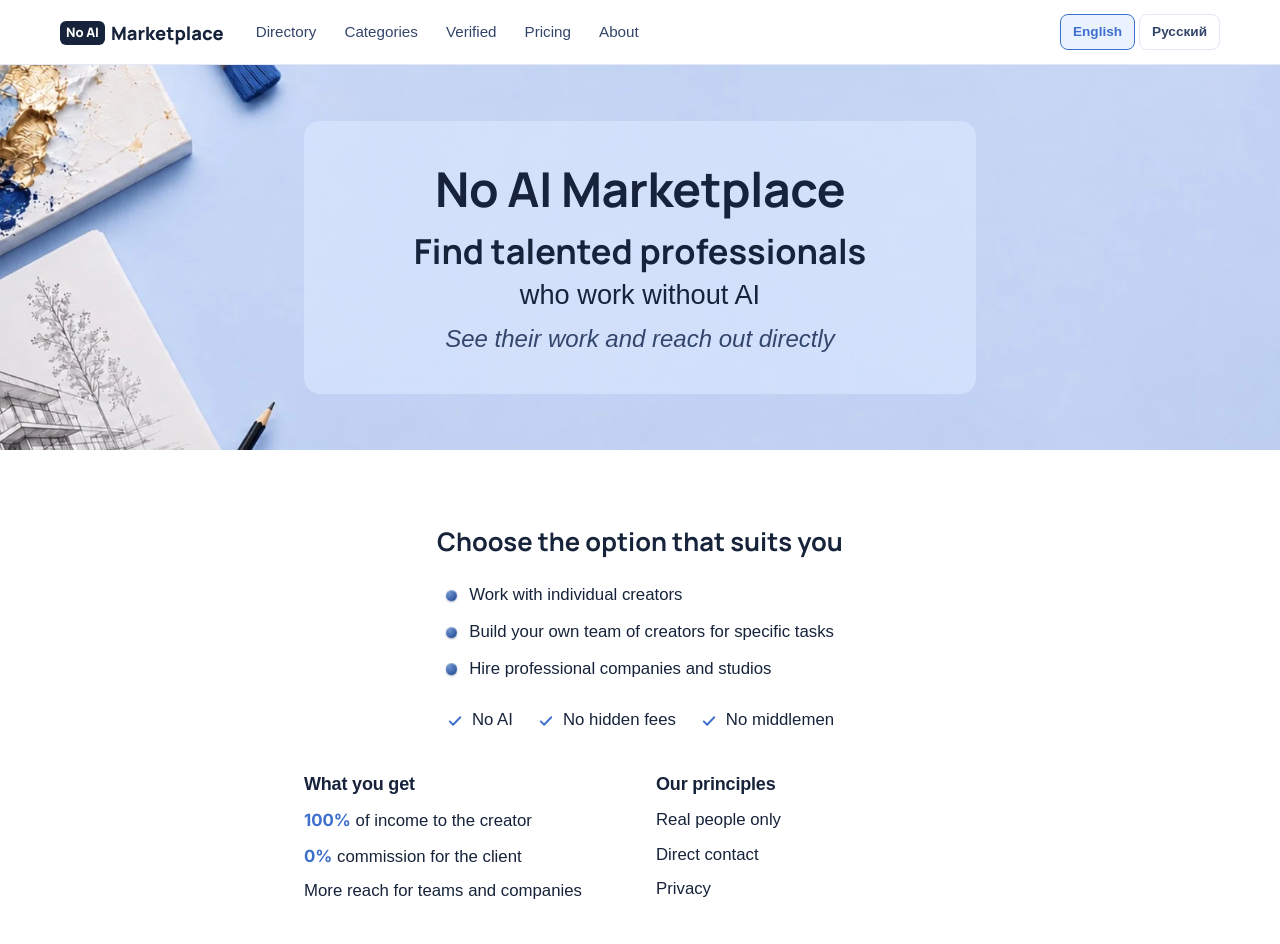
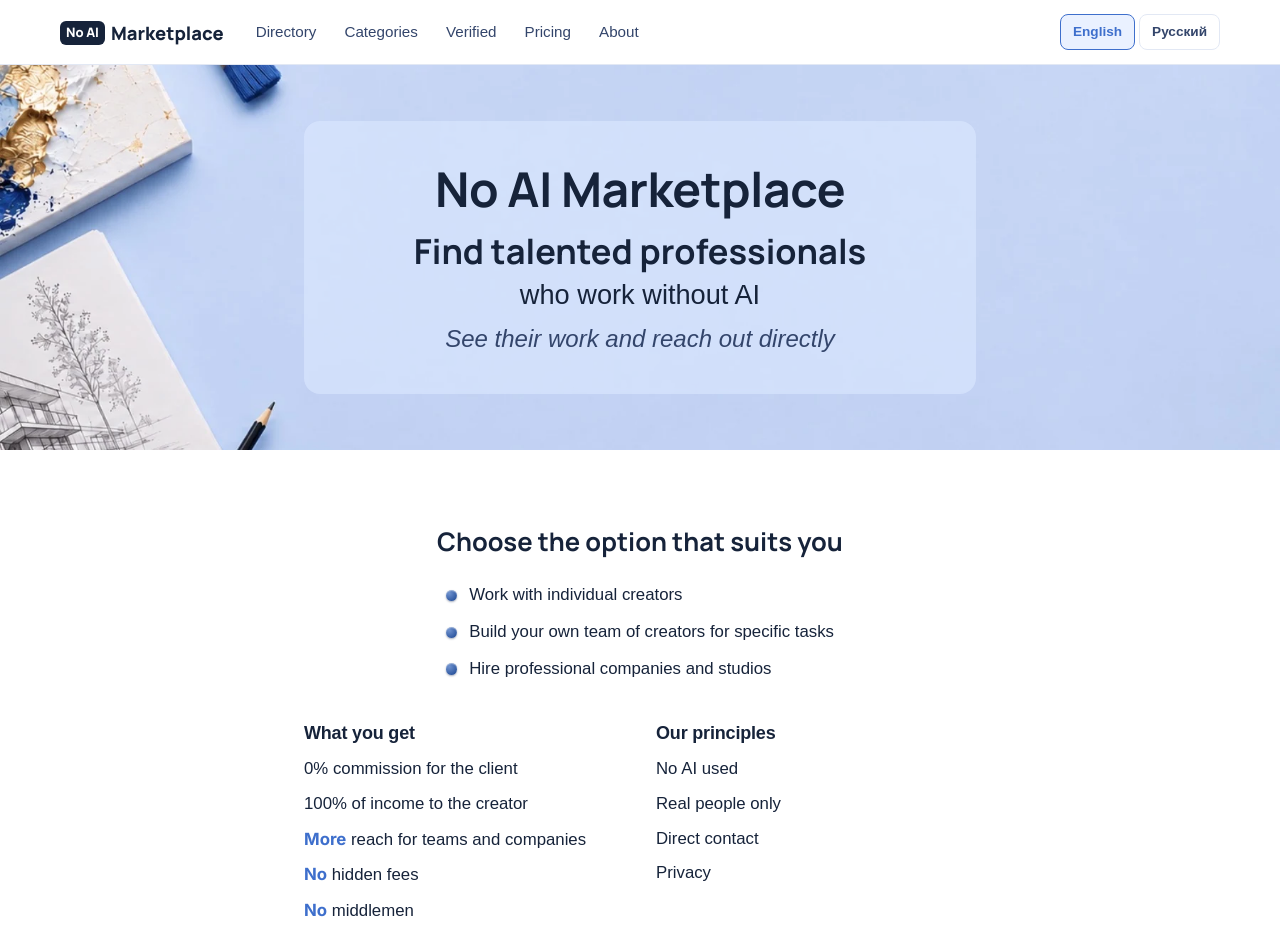
Before and after one commit to dm100usa-oss/no-ai-marketplace, a Next.js app: page /en in a window 1280 px wide. Shown: the top 944 px of the page. Built offline with nearby package versions, Linux system fonts and the light colour scheme; a web font is replaced by a local one.

Commit message:
Add files via upload

```diff
--- a/src/app/[lang]/page.tsx
+++ b/src/app/[lang]/page.tsx
@@ -129,28 +129,17 @@ export default async function HomePage({
             </ul>
           </div>
 
-          {/* No-AI — centered text with blue checks, no boxes */}
-          <div className="mx-auto mt-6 flex max-w-2xl flex-col items-center gap-2 text-[1.05rem] sm:flex-row sm:flex-wrap sm:justify-center sm:gap-6">
-            {dict.home.heroNoAi.map((item) => (
-              <span key={item} className="inline-flex items-center gap-2" style={{ color: "var(--color-ink)" }}>
-                <svg width="18" height="18" viewBox="0 0 24 24" fill="none" aria-hidden="true" className="shrink-0">
-                  <path d="M5 12.5l4.5 4.5L19 7" stroke="var(--color-accent)" strokeWidth="2.5" strokeLinecap="round" strokeLinejoin="round" />
-                </svg>
-                {item}
-              </span>
-            ))}
-          </div>
-
           {/* Advantages + principles — no card wrappers */}
           <div className="mx-auto mt-10 grid max-w-2xl gap-8 sm:grid-cols-2">
             <div>
               <h3 className="text-[1.05rem]">{dict.home.heroAdvantagesTitle}</h3>
               <ul className="mt-3 space-y-2 text-[1.05rem]">
-                {dict.home.heroAdvantages.map((line, i) => {
-                  const head = i === 0 ? "100%" : i === 1 ? "0%" : "Больше";
+                {dict.home.heroAdvantages.map((line) => {
+                  const m = line.match(/^(\d+%|Больше|More|No)\b/);
+                  const head = m ? m[1] : null;
                   return (
                     <li key={line} style={{ color: "var(--color-ink)" }}>
-                      {line.startsWith(head) ? (
+                      {head ? (
                         <>
                           <span className="font-bold" style={{ color: "var(--color-accent)" }}>
                             {head}
--- a/src/i18n/dictionaries/en.ts
+++ b/src/i18n/dictionaries/en.ts
@@ -100,12 +100,15 @@ export const en: Dictionary = {
     ],
     heroAdvantagesTitle: "What you get",
     heroAdvantages: [
+      "0% commission for the client",
       "100% of income to the creator",
-      "0% commission for the client",
       "More reach for teams and companies",
+      "No hidden fees",
+      "No middlemen",
     ],
     heroPrinciplesTitle: "Our principles",
     heroPrinciples: [
+      "No AI used",
       "Real people only",
       "Direct contact",
       "Privacy",
--- a/src/i18n/dictionaries/ru.ts
+++ b/src/i18n/dictionaries/ru.ts
@@ -101,14 +101,17 @@ export const ru: Dictionary = {
     ],
     heroAdvantagesTitle: "Наши преимущества",
     heroAdvantages: [
+      "0% комиссий заказчику",
       "100% дохода автору",
-      "0% комиссий заказчику",
       "Больше возможностей командам и компаниям",
+      "Без скрытых платежей",
+      "Без посредников",
     ],
     heroPrinciplesTitle: "Наши принципы",
     heroPrinciples: [
+      "Без использования ИИ",
       "Только реальные участники",
-      "Прямое общение",
+      "Обращение напрямую",
       "Конфиденциальность",
     ],
     heroActions: [
```
